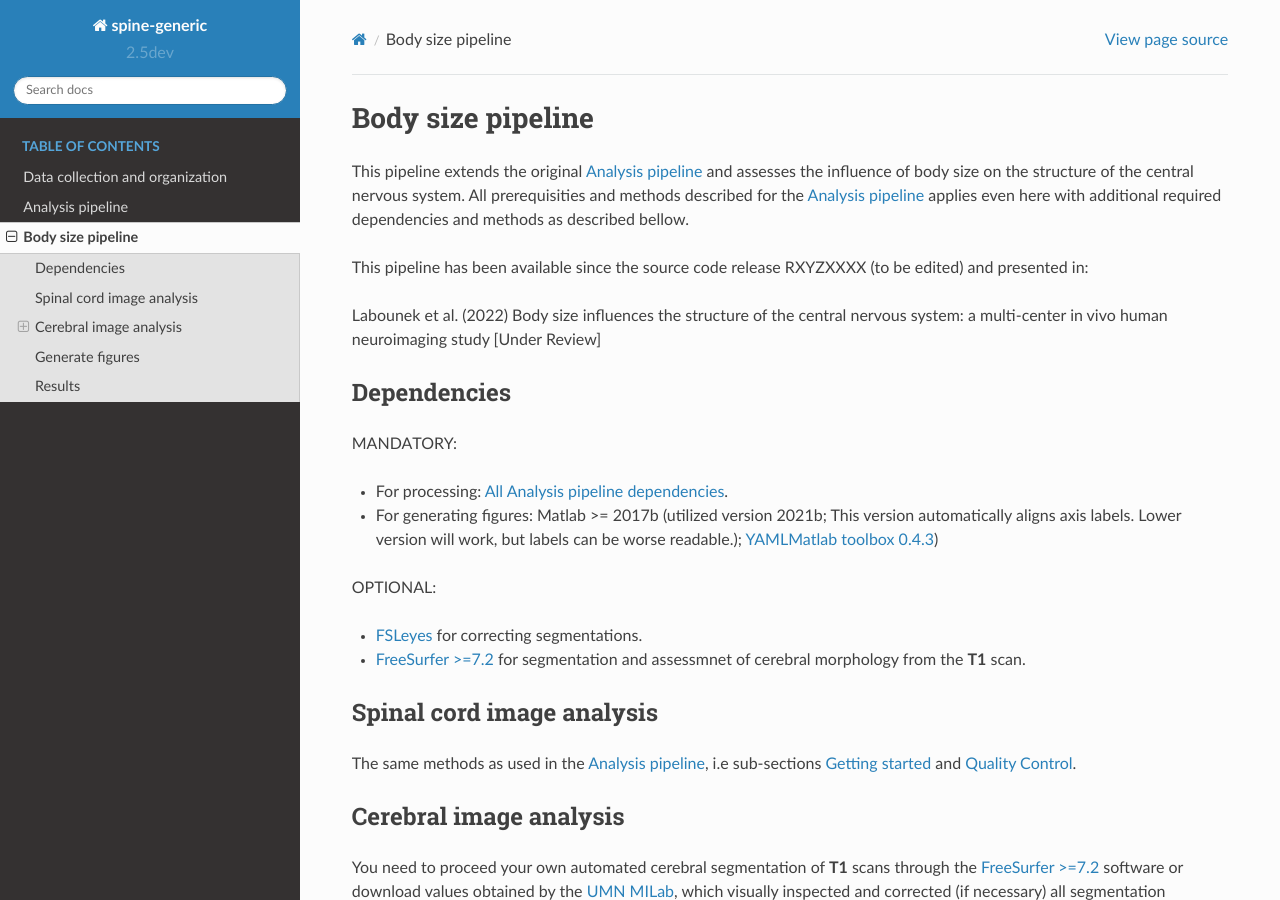
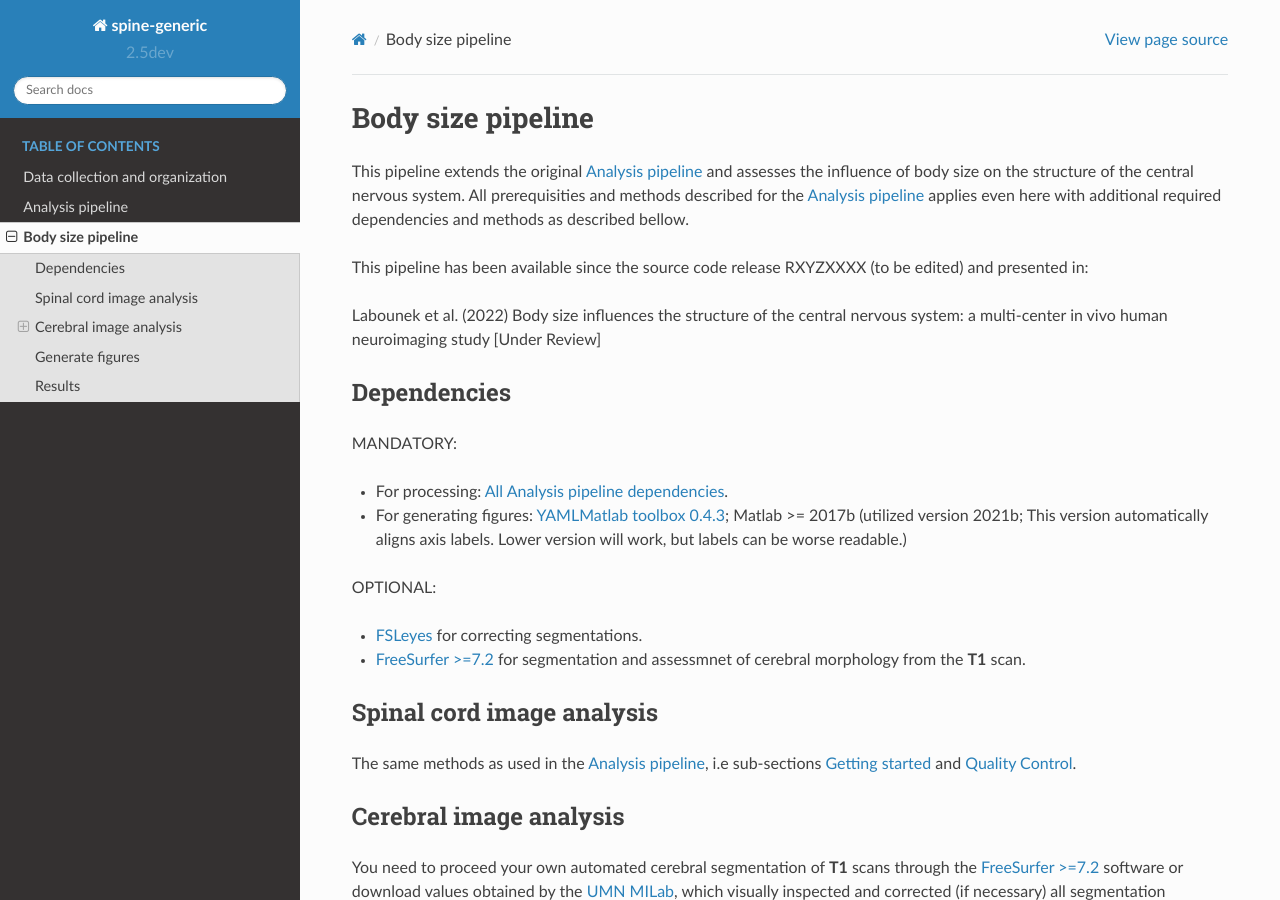
Before and after one commit to spine-generic/spine-generic, a Sphinx documentation site: the page built from docs/body-size-pipeline.rst, in a window 1280 px wide and 900 px high. Built offline with Sphinx 7.4.7 and the Read the Docs theme 2.0.0, drawn with Linux system fonts in a browser that asks for light colours.

Commit message:
Update docs/body-size-pipeline.rst

```diff
--- a/docs/body-size-pipeline.rst
+++ b/docs/body-size-pipeline.rst
@@ -1,5 +1,5 @@
 Body size pipeline
-=================
+==================
 
 This pipeline extends the original `Analysis pipeline <https://spine-generic.readthedocs.io/analysis-pipeline.html>`__ and assesses the influence of body size on the structure of the central nervous system. All prerequisities and methods described for the `Analysis pipeline <https://spine-generic.readthedocs.io/analysis-pipeline.html>`__ applies even here with additional required dependencies and methods as described bellow.
 
@@ -13,7 +13,7 @@
 MANDATORY:
 
 - For processing: `All Analysis pipeline dependencies <https://spine-generic.readthedocs.io/analysis-pipeline.html#dependencies>`__.
-- For generating figures: Matlab >= 2017b (utilized version 2021b; This version automatically aligns axis labels. Lower version will work, but labels can be worse readable.); `YAMLMatlab toolbox 0.4.3 <https://code.google.com/archive/p/yamlmatlab/downloads>`__)
+- For generating figures: `YAMLMatlab toolbox 0.4.3 <https://code.google.com/archive/p/yamlmatlab/downloads>`__; Matlab >= 2017b (utilized version 2021b; This version automatically aligns axis labels. Lower version will work, but labels can be worse readable.)
 
 OPTIONAL:
 
@@ -67,9 +67,9 @@
     % path to the spine-generic source code
     path_spinegeneric = '/home/user/git/spine-generic';
     % path to the <PATH_RESULTS> folder
-    path_results='/home/user/spine-generic/data-multi-subject_results';
+    path_results = '/home/user/spine-generic/data-multi-subject_results';
     % path to the <PATH_DATA> folder
-    path_data='/home/user/spine-generic/data-multi-subject';
+    path_data = '/home/user/spine-generic/data-multi-subject';
     % Execute
     addpath(path_yamltoolbox);
     addpath(fullfile(path_spinegeneric,'matlab'))
```
